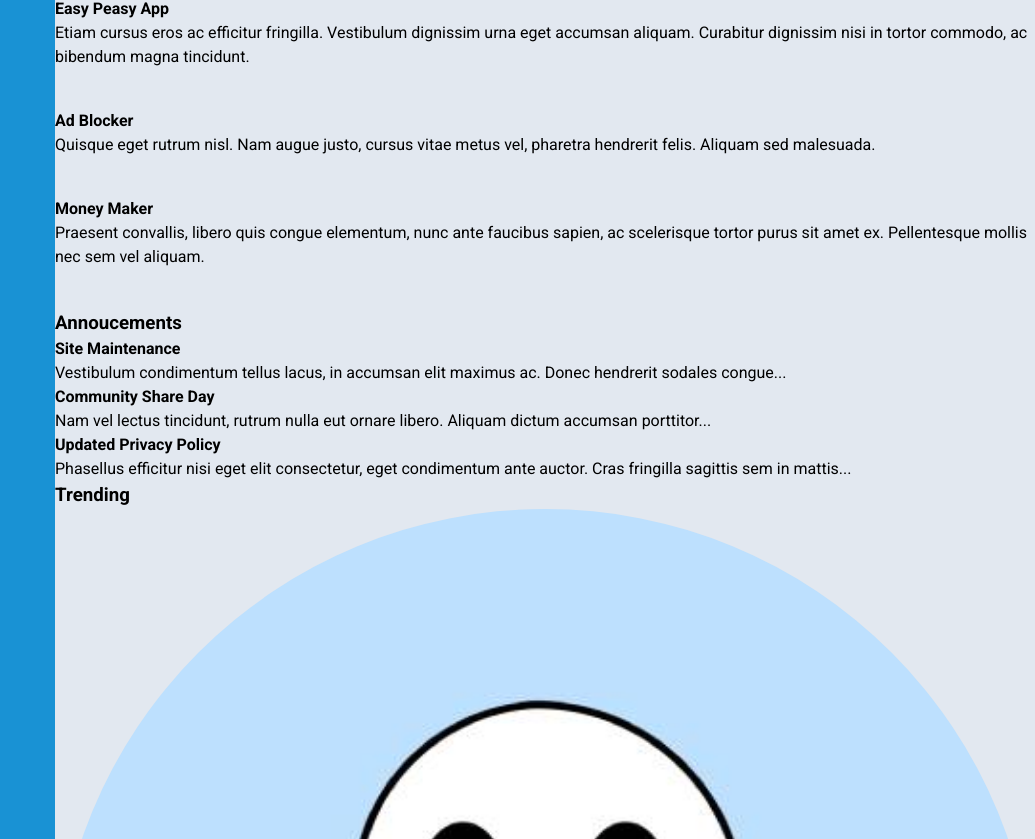
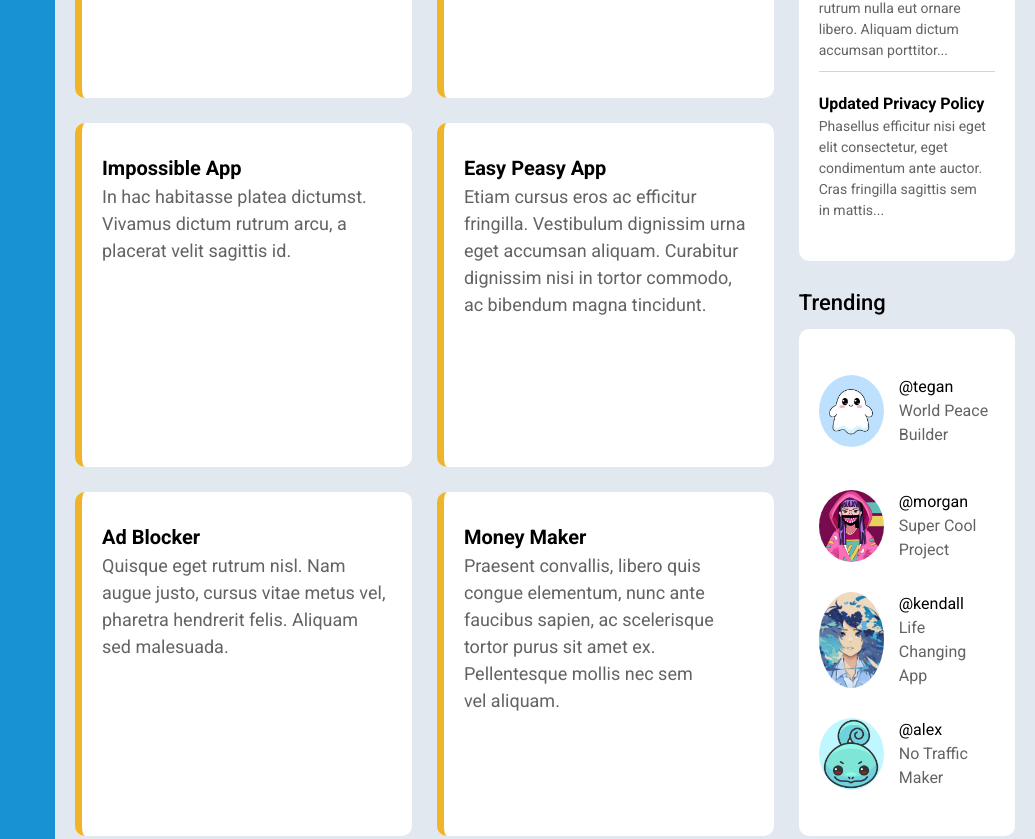
Before and after one commit to ElenaWikoff/odin-admin-dashboard, a plain HTML site: page index.html in a window 1280 px wide. Shown: the part 572-1411 px from the top of the page, without its empty margins (245-1280 px from the left). Drawn offline with Linux system fonts and the light colour scheme; a web font is replaced by a local one.

Commit message:
Add styles for main content

```diff
--- a/index.html
+++ b/index.html
@@ -381,29 +381,37 @@
                         <div class="profile-circle">
                             <img src="./assets/images/profile-pictures/profile-1.jpg" alt="Profile image">
                         </div>
+                        <div class="user-info">
                             <p class="user-name">@tegan</p>
                             <p class="project-name">World Peace Builder</p>
+                        </div>
                     </div>
                     <div class="profile-card">
                         <div class="profile-circle">
                             <img src="./assets/images/profile-pictures/profile-0.jpg" alt="Profile image">
                         </div>
+                        <div class="user-info">
                             <p class="user-name">@morgan</p>
                             <p class="project-name">Super Cool Project</p>
+                        </div>
                     </div>
                     <div class="profile-card">
                         <div class="profile-circle">
                             <img src="./assets/images/profile-pictures/profile-2.jpg" alt="Profile image">
                         </div>
+                        <div class="user-info">
                             <p class="user-name">@kendall</p>
                             <p class="project-name">Life Changing App</p>
+                        </div>
                     </div>
                     <div class="profile-card">
                         <div class="profile-circle">
                             <img src="./assets/images/profile-pictures/profile-3.jpg" alt="Profile image">
                         </div>
+                        <div class="user-info">
                             <p class="user-name">@alex</p>
                             <p class="project-name">No Traffic Maker</p>
+                        </div>
                     </div>
                 </div>
             </section>
--- a/styles.css
+++ b/styles.css
@@ -3,6 +3,7 @@
     --blue-hover: #1FB1FF;
     --yellow: #f0b429;
     --grey: #e2e8f0;
+    --graphite: #636363;
 }
 
 .visually-hidden {
@@ -24,6 +25,11 @@ body {
 }
 
 /* General */
+
+main {
+    width: 100%;
+    height:100vh;
+}
 
 .profile-circle {
     display: flex;
@@ -53,6 +59,7 @@ body {
 }
 
 .btn.btn-icon {
+    color: inherit;
     background-color: transparent;
     border: none;
     font-size: 1.75rem;
@@ -86,7 +93,7 @@ body {
 
 .dashboard {
     display: grid;
-    grid-template-columns: 300px 10fr;
+    grid-template-columns: 300px 1fr;
     grid-template-rows: auto 1fr;
 }
 
@@ -236,12 +243,149 @@ body {
     max-width: 100px;
 }
 
+.header .sub-header .profile-container .user-info .eyebrow {
+    font-weight: 700;
+}
+
 /* Main Content */
 .main-content {
     grid-area: main;
     background-color: var(--grey);
     grid-column: 3 / -1;
     grid-row: 2;
+    padding: 30px  20px;
+    display: grid;
+    grid-template-columns: repeat(4, 1fr);
+    grid-template-rows: repeat(4, 1fr);
+    grid-template-areas:
+    "proje proje proje annou"
+    "proje proje proje annou"
+    "proje proje proje trend"
+    "proje proje proje trend";
+    gap: 25px;
+}
+
+.main-content .projects {
+    height: 100%;
+    grid-area: proje;
+    display: flex;
+    flex-direction: column;
+    justify-content: flex-start;
+    gap: 10px;
+}
+
+.main-content .projects .project-card-grid {
+    flex: 1;
+    display: grid;
+    /* grid-template-columns: repeat(auto-fit, minmax(300px, 1fr)); */
+    grid-template-columns: repeat(2, 1fr);
+    grid-auto-rows: 1fr;
+    gap: 25px;
+}
+
+.main-content .projects .project-card {
+    background-color: white;
+    height: 100%;
+    padding: 30px 20px;
+    border-radius: 10px;
+    border-left: 7.5px solid var(--yellow);
+    display: flex;
+    flex-direction: column;
+    justify-content: space-between;
+}
+
+.main-content .projects .project-card .card-text h4 {
+    font-size: 1.25rem;
+}
+
+.main-content .projects .project-card .card-text p {
+    font-size: 1.125rem;
+}
+
+.main-content .projects .project-card .button-group {
+    display: flex;
+    justify-content: flex-end;
+}
+
+.main-content h3 {
+    font-size: 1.375em;
+    font-weight: 500;
+}
+
+.main-content p,
+.main-content .button-group {
+    color: var(--graphite);
+}
+
+.main-content .annoucements {
+    grid-area: annou;
+    display: flex;
+    flex-direction: column;
+    justify-content: flex-start;
+    gap: 10px;
+}
+
+.main-content .annoucements .annoucements-grid {
+    display: grid;
+    background-color: white;
+    padding: 30px 20px;
+    border-radius: 10px;
+    height: 100%;
+    grid-template-rows: repeat(3, 1fr);
+    grid-auto-rows: 1fr;
+    align-items: center;
+}
+
+.main-content .annoucements .annoucement-card {
+    padding: 10px 0px;
+}
+
+.main-content .annoucements .annoucement-card p {
+    font-size: 0.875rem;
+}
+
+.main-content .annoucements .annoucement-card:not(:last-child) {
+    border-bottom: 1px solid lightgray
+}
+
+.main-content .trending {
+    grid-area: trend;
+    display: flex;
+    flex-direction: column;
+    justify-content: flex-start;
+    gap: 10px;
+}
+
+.main-content .trending .trending-grid {
+    background-color: white;
+    padding: 30px 20px;
+    border-radius: 10px;
+    height: 100%;
+    display: grid;
+    grid-template-rows: repeat(3, 1fr);
+    grid-auto-rows: 1fr;
+    align-items: center;
+    gap: 10px;
+}
+
+.main-content .trending .profile-card {
+    display: flex;
+    gap: 15px;
+}
+
+.main-content .trending .profile-card .user-info {
+    display: flex;
+    flex-direction: column;
+    justify-content: center;
+    align-items: flex-start;
+}
+
+.main-content .trending .profile-card .user-info .user-name {
+    color: black;
+}
+
+.main-content .trending .profile-circle {
+    max-width: 65px;
 }
 
 /* Media Queries */
```
Lines whose indentation alone changed are shown as unchanged.
